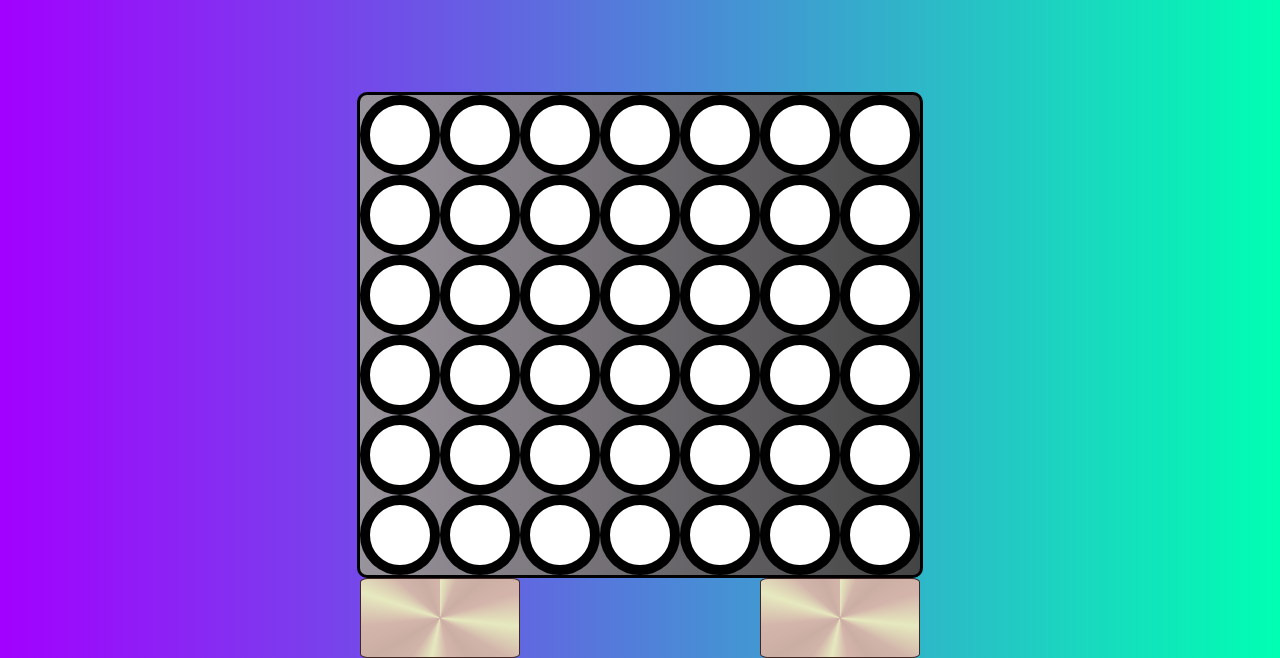
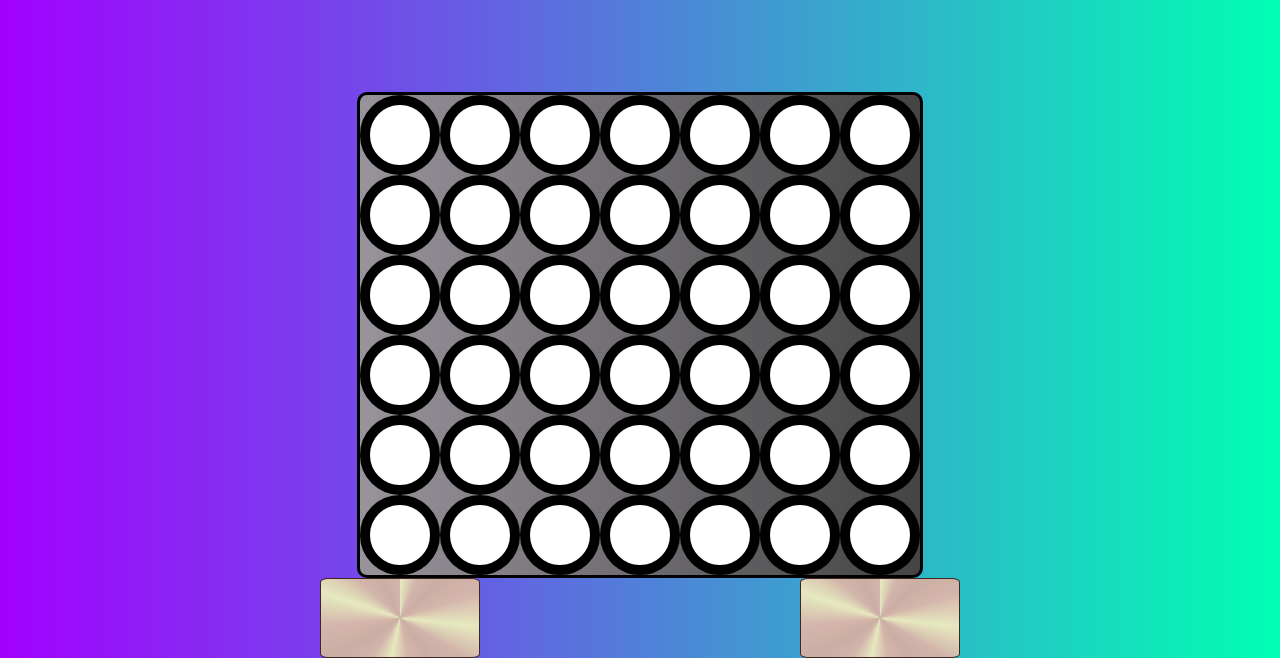
Before and after one commit to JohnnyWiseau141/ConnectFour, a plain HTML site: page index.html in a window 1280 px wide. Shown: the part 197-855 px from the top of the page. Drawn offline with Linux system fonts and the light colour scheme.

Commit message:
update screenshots in readme

```diff
--- a/css/style.css
+++ b/css/style.css
@@ -1,11 +1,7 @@
 body {
-
   background-image: linear-gradient(to right, rgb(162, 0, 255), rgb(0, 255, 179));
-
-
   font-family: system-ui, -apple-system, BlinkMacSystemFont, "Segoe UI",
     Roboto, Oxygen-Sans, Ubuntu, Cantarell, "Helvetica Neue", sans-serif;
-
   height: 100vh;
   display: flex;
   flex-direction: column;
@@ -54,7 +50,7 @@ div.preview {
   display: grid;
   grid-template-rows: repeat(1, 10vmin);
   grid-template-columns: repeat(3, 20vmin);
-  grid-gap: 5vmin;
+  grid-gap: 10vmin;
   justify-content: center;
 
 }
@@ -70,7 +66,6 @@ div.preview {
   #e6e9bf, #d2b5aa, #cbaea3, #d4b5ab,
   #e6e9bf, #d2b5aa, #cbaea3, #d4b5ab);
 }
-
 
 h2 {
   font-size: 35px;
--- a/js/app.js
+++ b/js/app.js
@@ -319,7 +319,6 @@ function winnerIsYou() {
     threeSix.style.borderColor = 'yellow'
     return boardState[3][3]
   }
-
 
   //winning combos in row 4
   if(Math.abs(boardState[4][0] + boardState[4][1] + boardState[4][2] + boardState[4][3])=== 4){
```
Also changed, not shown: index.html (+0 -3 lines), 1 other file. Lines whose indentation alone changed are shown as unchanged.
